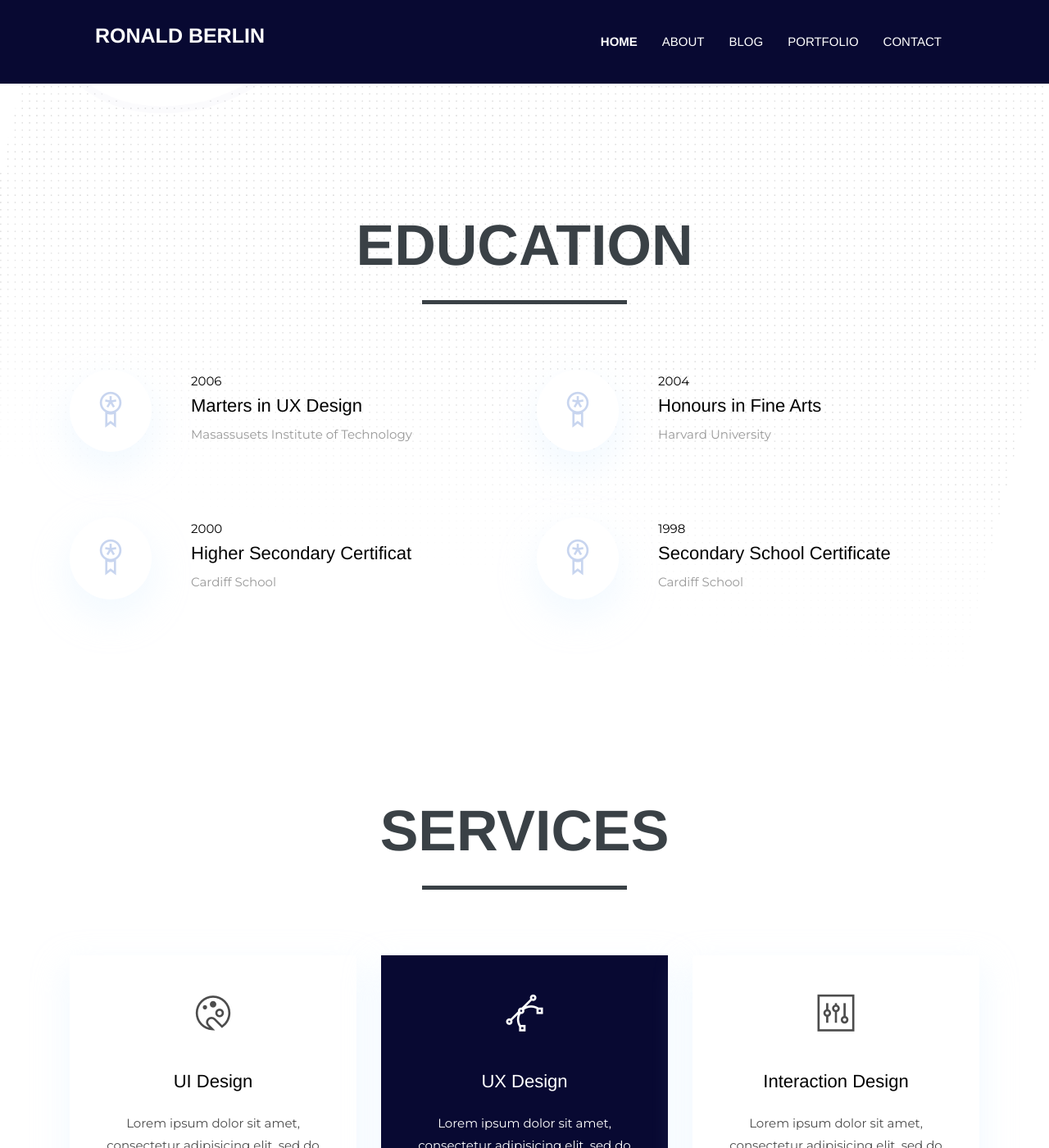
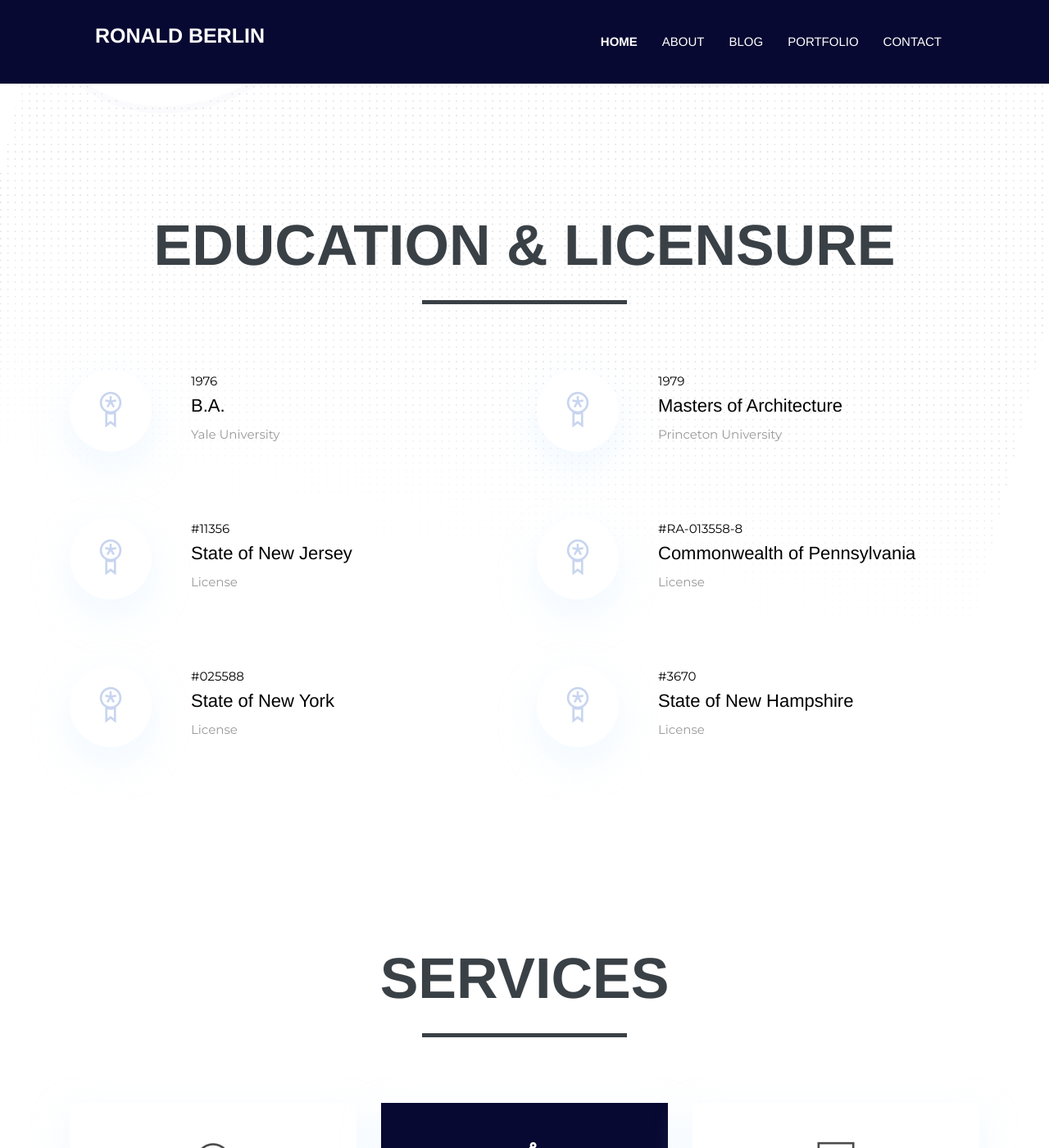
Before and after one commit to sofiamay/website-jekyll-ronaldberlin, a Jekyll site: the page built from index.html, in a window 1280 px wide and 1400 px high, scrolled down 2536 px. Shown: the whole window at 82% size. Built offline with Jekyll 4.4.1, drawn with Linux system fonts in a browser that asks for light colours; some web fonts are replaced.

Commit message:
Update education data

```diff
--- a/_data/settings.yml
+++ b/_data/settings.yml
@@ -120,27 +120,37 @@ experience:
 #-------------------------------
 # Education Section
 
-education-title: Education
+education-title: Education & Licensure
 education:
   - {
-      name: Marters in UX Design,
-      date: "2006",
-      organization: "Masassusets Institute of Technology",
+      name: B.A.,
+      date: "1976",
+      organization: "Yale University",
     }
   - {
-      name: Honours in Fine Arts,
-      date: "2004",
-      organization: "Harvard University",
+      name: Masters of Architecture,
+      date: "1979",
+      organization: "Princeton University",
     }
   - {
-      name: Higher Secondary Certificat,
-      date: "2000",
-      organization: "Cardiff School",
+      name: State of New Jersey,
+      date: "#11356",
+      organization: "License",
     }
   - {
-      name: Secondary School Certificate,
-      date: "1998",
-      organization: "Cardiff School",
+      name: Commonwealth of Pennsylvania,
+      date: "#RA-013558-8",
+      organization: "License",
+    }
+  - {
+      name: State of New York,
+      date: "#025588",
+      organization: "License",
+    }
+  - {
+      name: State of New Hampshire,
+      date: "#3670",
+      organization: "License",
     }
 
 #-------------------------------
```
